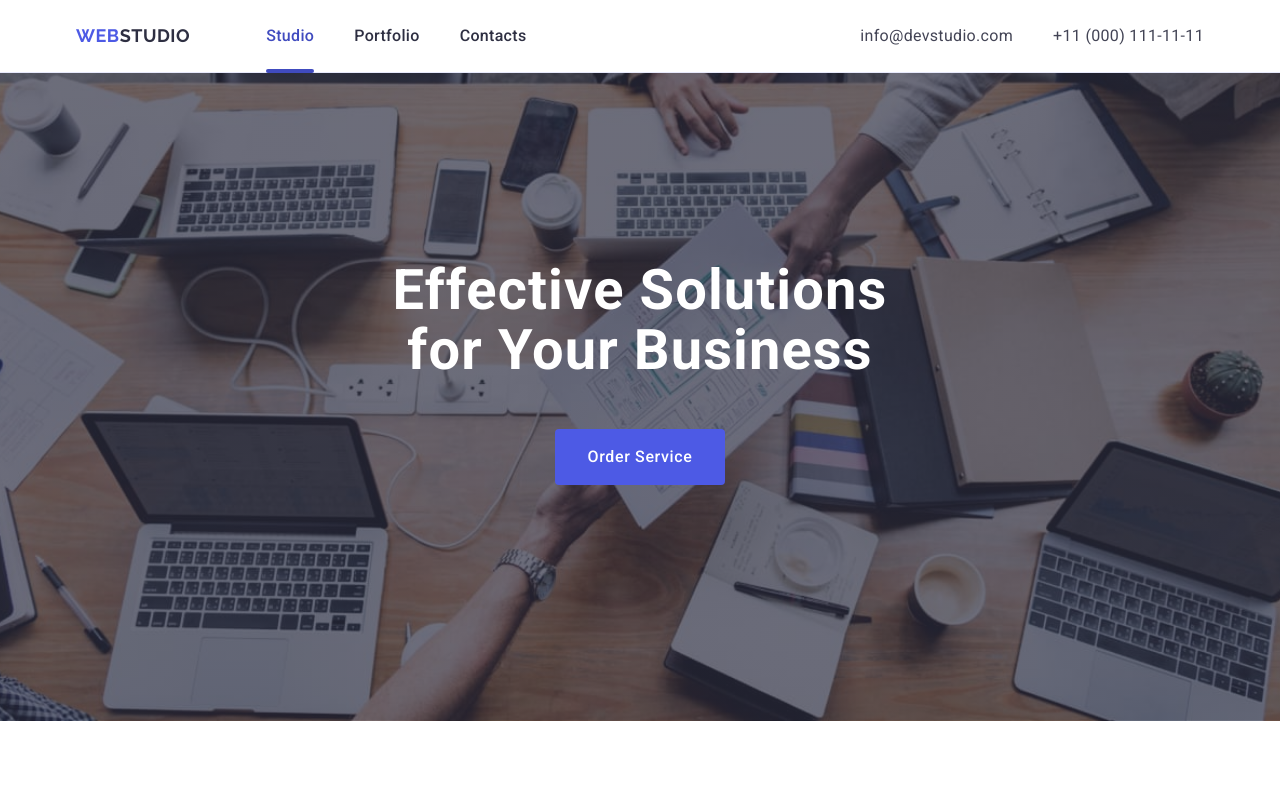
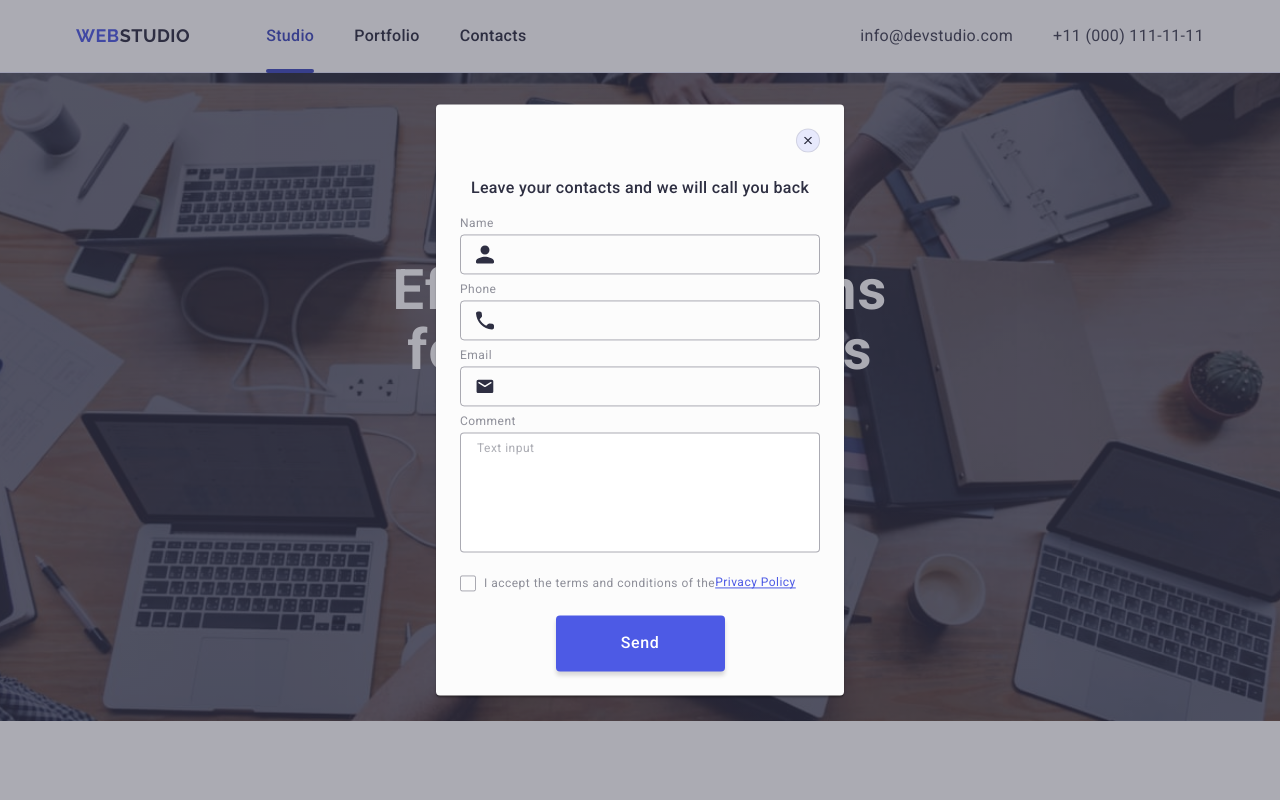
Before and after one commit to vfevralova/goit-markup-hw-05, a plain HTML site: page index.html in a window 1280 px wide. Shown: the top 800 px of the page. Drawn offline with nearby package versions, Linux system fonts and the light colour scheme.

Commit message:
correct mistakes

```diff
--- a/css/styles.css
+++ b/css/styles.css
@@ -498,6 +498,8 @@ input {
   height: 40px;
   width: 264px;
   height: 40px;
+  padding-left: 16px;
+  box-shadow: 0px 4px 4px rgba(0, 0, 0, 0.15);
   background-color: transparent;
   outline: transparent;
   font-size: 12px;
@@ -521,7 +523,9 @@ input {
 }
 
 .button-submit-footer {
-  display: block;
+  display: flex;
+  align-items: center;
+  justify-content: center;
   position: relative;
   font-family: inherit;
   cursor: pointer;
@@ -582,7 +586,7 @@ input {
   top: 50%;
   left: 50%;
   width: 408px;
-  padding: 24px;
+  padding: 72px 24px 24px 24px;
   transform: translate(-50%, -50%);
   min-height: 584px;
   border-radius: 4px;
@@ -597,21 +601,21 @@ input {
 }
 
 .close-button {
+  position: absolute;
+  top: 24px;
+  right: 24px;
   display: flex;
   align-items: center;
   justify-content: center;
   cursor: pointer;
-  margin-left: auto;
-  margin-bottom: 24px;
   width: 24px;
   height: 24px;
   border-radius: 50%;
   border: 1px solid rgba(0, 0, 0, 0.1);
   background-color: #e7e9fc;
-  padding: 8px;
-  transition-property: background-color;
-  transition-duration: 250ms;
-  transition-timing-function: cubic-bezier(0.4, 0, 0.2, 1);
+  padding: 0px;
+  transition: background-color 250ms cubic-bezier(0.4, 0, 0.2, 1),
+    border 250ms cubic-bezier(0.4, 0, 0.2, 1);
 }
 
 .close-button:hover,
@@ -628,6 +632,7 @@ input {
 
 .close-icon {
   fill: #2e2f42;
+  transition: fill 250ms cubic-bezier(0.4, 0, 0.2, 1);
 }
 
 .modal-text {
@@ -648,7 +653,6 @@ input {
   height: 40px;
   background-color: transparent;
   padding-left: 38px;
-  margin-top: 4px;
   outline: transparent;
   transition-property: border-color;
   transition-duration: 250ms;
@@ -666,9 +670,10 @@ input {
 .modal-label {
   display: block;
   font-size: 12px;
-  line-height: 1.16667;
+  line-height: 1.17;
   letter-spacing: 0.04em;
   color: #8e8f99;
+  margin-bottom: 4px;
 }
 
 .modal-field {
@@ -700,7 +705,7 @@ input {
   width: 100%;
   height: 120px;
   font-size: 12px;
-  line-height: 1.16667;
+  line-height: 1.17;
   letter-spacing: 0.04em;
 }
 
@@ -729,7 +734,7 @@ input {
 }
 
 .checkbox-flag {
-  display: flex;
+  display: inline-flex;
   justify-content: center;
   align-items: center;
   margin-right: 8px;
@@ -738,6 +743,9 @@ input {
   width: 16px;
   height: 16px;
   fill: transparent;
+  transition: background-color 250ms cubic-bezier(0.4, 0, 0.2, 1),
+    border 250ms cubic-bezier(0.4, 0, 0.2, 1),
+    fill 250ms cubic-bezier(0.4, 0, 0.2, 1);
 }
 
 .checkbox-input:checked + .modal-checkbox-text span {
--- a/index.html
+++ b/index.html
@@ -479,9 +479,9 @@
           <form class="subscribe-field">
             <label class="user-email-field" for="user-email">
               <input
-                class="input-user-email"
                 type="email"
                 id="user-email"
+                class="input-user-email"
                 placeholder="E-mail"
             /></label>
             <button class="button-submit-footer" type="submit">
@@ -499,7 +499,7 @@
     </footer>
 
     <!-- Modal window -->
-    <div class="backdrop">
+    <div class="backdrop is-open">
       <div class="modal">
         <button type="button" class="close-button">
           <svg class="close-icon" width="8" height="8">
@@ -509,42 +509,31 @@
         <p class="modal-text">Leave your contacts and we will call you back</p>
         <form class="modal-form" name="Contacts" autocomplete="off" novalidate>
           <div class="modal-field">
-            <label class="modal-label" for="name">
-              Name
+            <label for="name" class="modal-label"> Name</label>
             <div class="input-box">
               <input type="text" name="name" id="name" class="modal-input" />
               <svg class="input-icon" width="18" height="24">
                 <use href="./images/icons.svg#icon-person"></use>
               </svg>
             </div>
-            </label>
           </div>
           <div class="modal-field">
-            <label class="modal-label" for="phone">
-              Phone
+            <label for="phone" class="modal-label"> Phone</label>
             <div class="input-box">
               <input type="tel" name="phone" id="phone" class="modal-input" />
               <svg class="input-icon" width="18" height="24">
                 <use href="./images/icons.svg#icon-phone"></use>
               </svg>
             </div>
-            </label>
           </div>
           <div class="modal-field">
-            <label class="modal-label" for="email">
-              Email
+            <label for="email" class="modal-label"> Email</label>
             <div class="input-box">
-                <input
-                  type="email"
-                  name="email"
-                  id="email"
-                  class="modal-input"
-                />
+              <input type="email" name="email" id="email" class="modal-input" />
               <svg class="input-icon" width="18" height="24">
                 <use href="./images/icons.svg#icon-email"></use>
               </svg>
             </div>
-            </label>
           </div>
           <div class="modal-label">
             <label for="modal-comment" class="modal-label"
@@ -559,11 +548,13 @@
           </div>
           <div class="modal-checkbox">
             <input
+              type="checkbox"
+              id="user-privacy"
+              name="user-privacy"
+              value="true"
               class="checkbox-input visually-hidden"
-              type="checkbox"
-              id="modal-checkbox"
             />
-            <label class="modal-checkbox-text" for="modal-checkbox">
+            <label class="modal-checkbox-text" for="user-privacy">
               <span class="checkbox-flag"
                 ><svg class="checkbox-icon" width="10" height="8">
                   <use href="./images/icons.svg#icon-click"></use></svg></span
```
Lines whose indentation alone changed are shown as unchanged.
